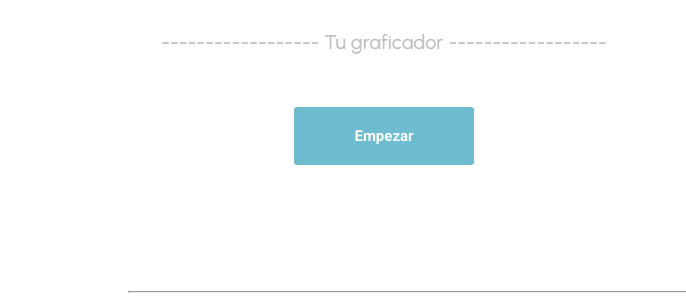
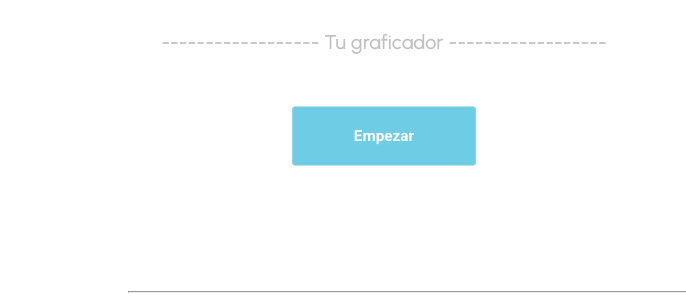
Before and after one commit to EllieT7/Graphy, a plain HTML site: page views/index.html in a window 1280 px wide. In both pictures the pointer is over the button "Empezar". Shown: the part 353-656 px from the top of the page, 0-686 px from the left. Drawn offline with nearby package versions, Linux system fonts and the light colour scheme; a web font is replaced by a local one.

Commit message:
Boton empezar

```diff
--- a/css/index.css
+++ b/css/index.css
@@ -98,7 +98,9 @@ p {
     border-radius: 3px;
 }
 .boton button:hover{
-    background-color: #6dbccf;
+    background-color: #6ecce4;
+    transform: scale(1.02);
+    transition: 0.2s ease-in-out;
 }
 .gift {
     grid-area: gift;
```
